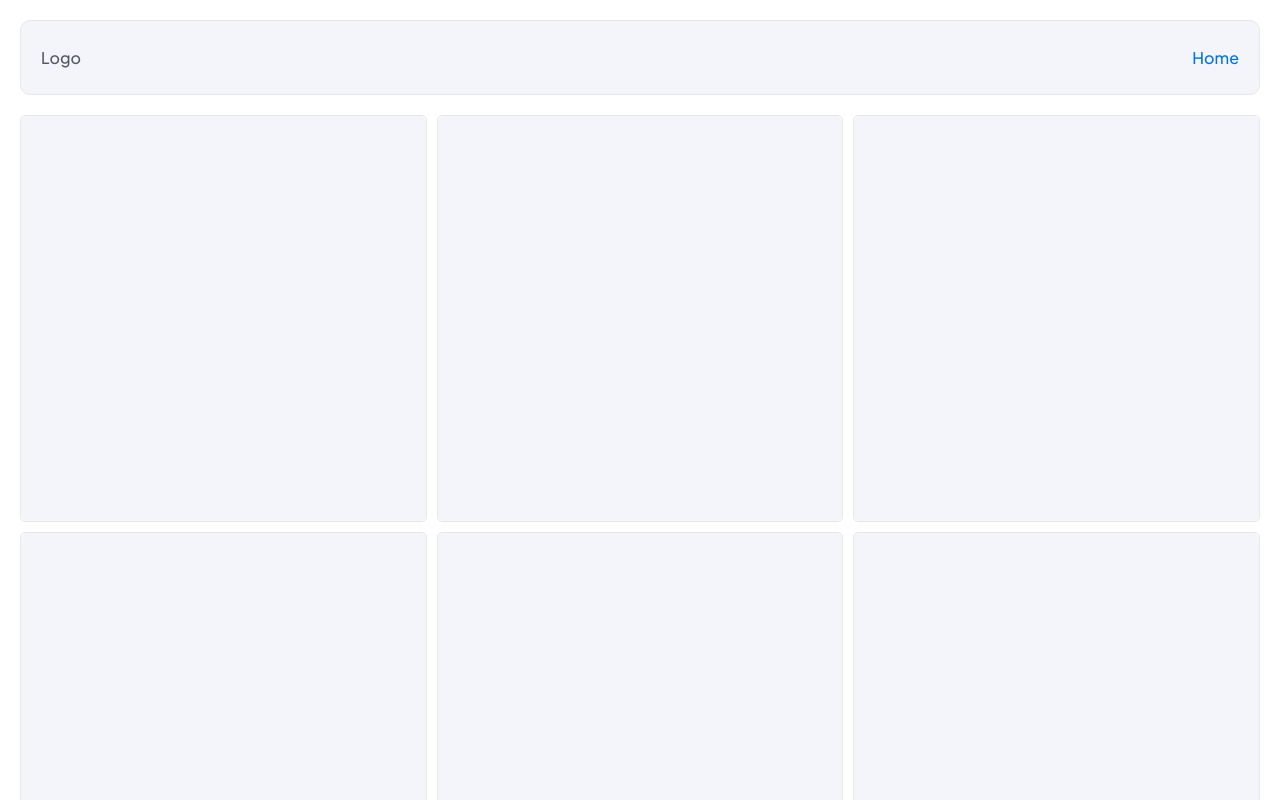
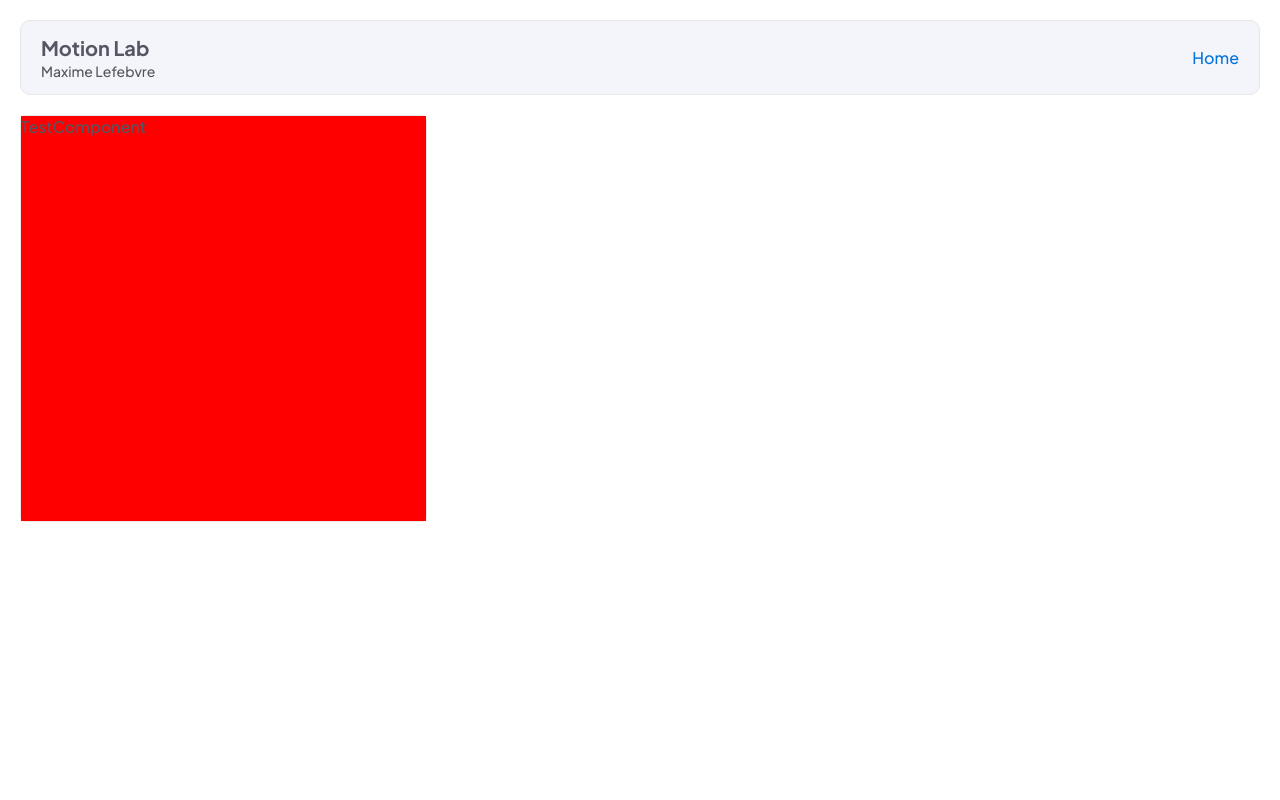
Before and after one commit to maximelbv/motion-lab, a React (Vite) app: page / in a window 1280 px wide. Shown: the top 800 px of the page. Built offline with nearby package versions, Linux system fonts and the light colour scheme.

Commit message:
modify tiles & add projects interfaces

```diff
--- a/src/components/Header.tsx
+++ b/src/components/Header.tsx
@@ -1,6 +1,7 @@
 import { navigation } from "../constants/navigation";
 import styled from "styled-components";
 import NavMenu from "./NavMenu";
+import Logo from "./Logo";
 
 const StyledHeader = styled.div`
   width: 100%;
@@ -18,7 +19,7 @@ const StyledHeader = styled.div`
 const Header = () => {
   return (
     <StyledHeader>
-      <div>Logo</div>
+      <Logo />
       <NavMenu elements={navigation} />
     </StyledHeader>
   );
--- /dev/null
+++ b/src/components/Logo.tsx
@@ -0,0 +1,21 @@
+import styled from "styled-components";
+
+const Logo = () => {
+  const StyledLogo = styled.div`
+    & h1 {
+      font-size: ${({ theme }) => theme.fontSize.ML};
+    }
+    & span {
+      font-size: ${({ theme }) => theme.fontSize.S};
+    }
+  `;
+
+  return (
+    <StyledLogo>
+      <h1>Motion Lab</h1>
+      <span>Maxime Lefebvre</span>
+    </StyledLogo>
+  );
+};
+
+export default Logo;
--- /dev/null
+++ b/src/components/TestComponent.tsx
@@ -0,0 +1,9 @@
+const TestComponent = () => {
+  return (
+    <div style={{ background: "red", width: "100%", height: "100%" }}>
+      TestComponent
+    </div>
+  );
+};
+
+export default TestComponent;
--- a/src/components/Tile.tsx
+++ b/src/components/Tile.tsx
@@ -17,7 +17,7 @@ const PreviewCtn = styled.div`
 const Tile = ({ data }: ITileProps) => {
   return (
     <StyledTile>
-      <PreviewCtn>{data.preview}</PreviewCtn>
+      <PreviewCtn>{data.component}</PreviewCtn>
     </StyledTile>
   );
 };
--- /dev/null
+++ b/src/constants/projects.tsx
@@ -0,0 +1,11 @@
+import TestComponent from "../components/TestComponent";
+import { IProject } from "../types/Data";
+import { tags } from "./tags";
+
+export const projects: IProject[] = [
+  {
+    title: "Test",
+    tags: [tags.threejs],
+    component: <TestComponent />,
+  },
+];
--- a/src/constants/tags.ts
+++ b/src/constants/tags.ts
@@ -1,6 +1,6 @@
 import { ITags } from "../types/Data";
 
-export const Tags: ITags = {
+export const tags: ITags = {
   threejs: {
     name: "R3F / Three.js",
     icon: "/",
--- a/src/pages/HomePage.tsx
+++ b/src/pages/HomePage.tsx
@@ -1,49 +1,15 @@
 import styled from "styled-components";
 import Gallery from "../components/Gallery";
-import { Tags } from "../constants/tags";
-import { IGalleryTileData } from "../types/Data";
+import { projects } from "../constants/projects";
 
 const StyledHomePage = styled.div`
   width: 100%;
-  /* max-width: 1400px; */
 `;
 
 const HomePage = () => {
-  const sampleData: IGalleryTileData[] = [
-    {
-      title: "SVG Hover effect",
-      tags: [Tags.gsap],
-      preview: null,
-    },
-    {
-      title: "SVG Hover effect",
-      tags: [Tags.threejs],
-      preview: null,
-    },
-    {
-      title: "SVG Hover effect",
-      tags: [Tags.gsap],
-      preview: null,
-    },
-    {
-      title: "SVG Hover effect",
-      tags: [Tags.threejs],
-      preview: null,
-    },
-    {
-      title: "SVG Hover effect",
-      tags: [Tags.gsap],
-      preview: null,
-    },
-    {
-      title: "SVG Hover effect",
-      tags: [Tags.threejs],
-      preview: null,
-    },
-  ];
   return (
     <StyledHomePage>
-      <Gallery elements={sampleData} />
+      <Gallery elements={projects} />
     </StyledHomePage>
   );
 };
--- a/src/styles/Theme.ts
+++ b/src/styles/Theme.ts
@@ -19,6 +19,9 @@ export const theme: DefaultTheme = {
     XL: "20px",
   },
   fontSize: {
+    S: "14px",
+    M: "18px",
+    ML: "20px",
     L: "24px",
     XXXL: "38px",
   },
--- a/src/styles/styled.d.ts
+++ b/src/styles/styled.d.ts
@@ -22,6 +22,9 @@ declare module "styled-components" {
       XL: "20px";
     };
     fontSize: {
+      S: "14px";
+      M: "18px";
+      ML: "20px";
       L: "24px";
       XXXL: "38px";
     };
--- a/src/types/Data.ts
+++ b/src/types/Data.ts
@@ -1,3 +1,5 @@
+import { ReactNode } from "react";
+
 interface ITag {
   name: string;
   icon: string;
@@ -8,8 +10,8 @@ export interface ITags {
   gsap: ITag;
 }
 
-export interface IGalleryTileData {
+export interface IProject {
   title: string;
   tags: ITag[];
-  preview: string | null;
+  component: ReactNode;
 }
--- a/src/types/PropTypes.ts
+++ b/src/types/PropTypes.ts
@@ -1,12 +1,12 @@
-import { IGalleryTileData } from "./Data";
+import { IProject } from "./Data";
 import { INavigationObject } from "./Constants";
 
 export interface IGalleryProps {
-  elements: IGalleryTileData[];
+  elements: IProject[];
 }
 
 export interface ITileProps {
-  data: IGalleryTileData;
+  data: IProject;
 }
 
 export interface INavMenuProps {
```
